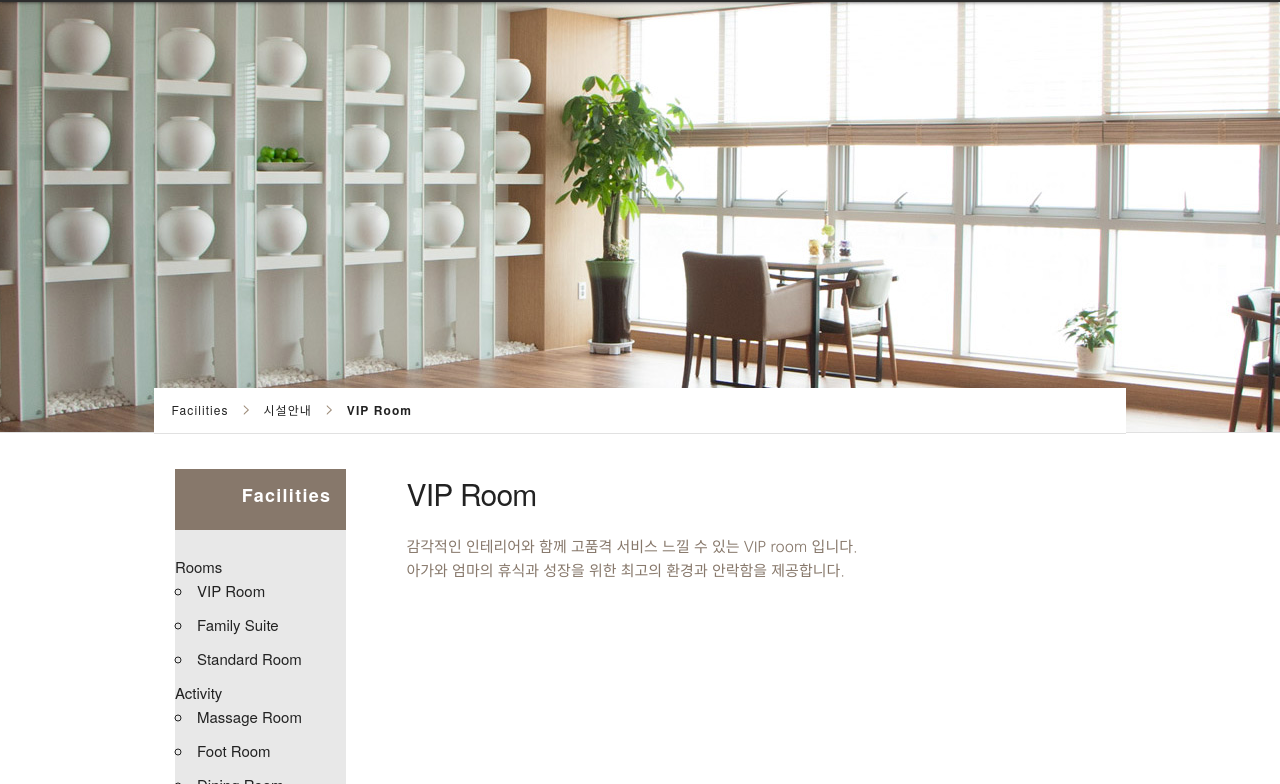
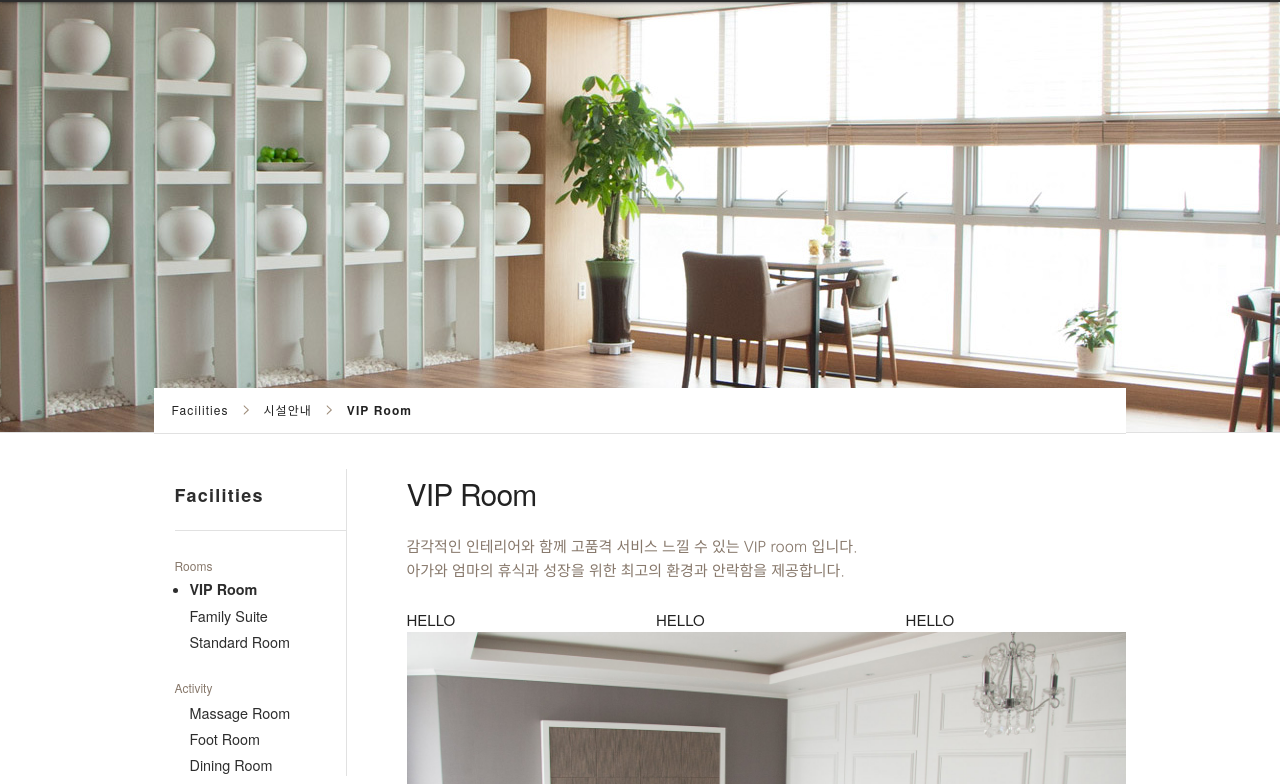
Before and after one commit to hkgit-web01/hkgit-web01, a website: page index.html in a window 1280 px wide. Shown: the part 168-952 px from the top of the page. Drawn offline with Linux system fonts and the light colour scheme.

Commit message:
vip room sample

```diff
--- a/css/magokbd.css
+++ b/css/magokbd.css
@@ -231,23 +231,38 @@ main article {
 nav .info {
 	width:100%;
 	margin-right:auto;
-	margin-left:auto;
-	background-color: #E8E8E8;
+	margin-left:auto;/*
+	background-color: #E8E8E8;*/
+	border-right:1px solid #E1E1E1;
 }
 
 nav .info .midMenu {
 	font-weight: bold;
-	padding-right:15px;
-	text-align:right;
+	text-align:left;
 	letter-spacing: 0.07em;
-	background-color: #87786B;
+	/*background-color: #87786B;
+	background-color: #2D2D2D;*/
 	padding-top: 12px;
 	color:white;
+	color:#2D2D2D;
+	border-bottom:1px solid #E1E1E1;
 	font-size: 1.2em;
 	padding-bottom: 20px;
 }
 
+nav .info ul {
+	color:#87786B;
+	font-size:0.8em;
+	margin:25px 0;
+}
 
+nav .info ul li {
+	color:#2D2D2D;
+	font-size:1.2em;
+	list-style:none;
+	margin:3px 0;
+	margin-left:15px;
+}
 
 
 /* FOOTER */
@@ -273,6 +288,14 @@ p.description {
 	color: #87786B;
 }
 
+nav ul li.selected {
+	font-weight: bold;
+	list-style-type:disc;
+}
+
+br {
+	display:none;
+}
 
 /* MEDIA QUERIES */
 /* Larger than mobile */
@@ -317,6 +340,10 @@ p.description {
 	nav ul, nav .subNav .subNavContainer {
 		max-width:800px;
 	}
+
+	br.w1200 {
+		display: block;
+	}
 }
 
 /* Larger than JUMBOTRON */
--- a/index.html
+++ b/index.html
@@ -77,7 +77,7 @@
 						<!-- <p class="topMenu">Facilities</p> -->
 						<p class="midMenu">Facilities</p>
 						<ul>Rooms
-							<li>VIP Room</li>
+							<li class="selected">VIP Room</li>
 							<li>Family Suite</li>
 							<li>Standard Room</li>
 						</ul>
@@ -95,7 +95,15 @@
 				<article class="nine columns">
 					<!-- <img src="imgs/banner/sample.jpg" alt="">	 -->
 					<h4>VIP Room</h4>
-					<p class="description kr">감각적인 인테리어와 함께 고품격 서비스 느낄 수 있는 VIP room 입니다.<br> 아가와 엄마의 휴식과 성장을 위한 최고의 환경과 안락함을 제공합니다.</p>
+					<p class="description kr">감각적인 인테리어와 함께 고품격 서비스 느낄 수 있는 VIP room 입니다. <br class="w1200">아가와 엄마의 휴식과 성장을 위한 최고의 환경과 안락함을 제공합니다.</p>
+					<div class="row">
+						<div class="one-third column">HELLO</div>
+						<div class="one-third column">HELLO</div>
+						<div class="one-third column">HELLO</div>
+					</div>
+					<div class="row">
+						<img src="imgs/banner/vvip_banner.jpg" alt="">
+					</div>
 				</article>
 			</div>
 
```
